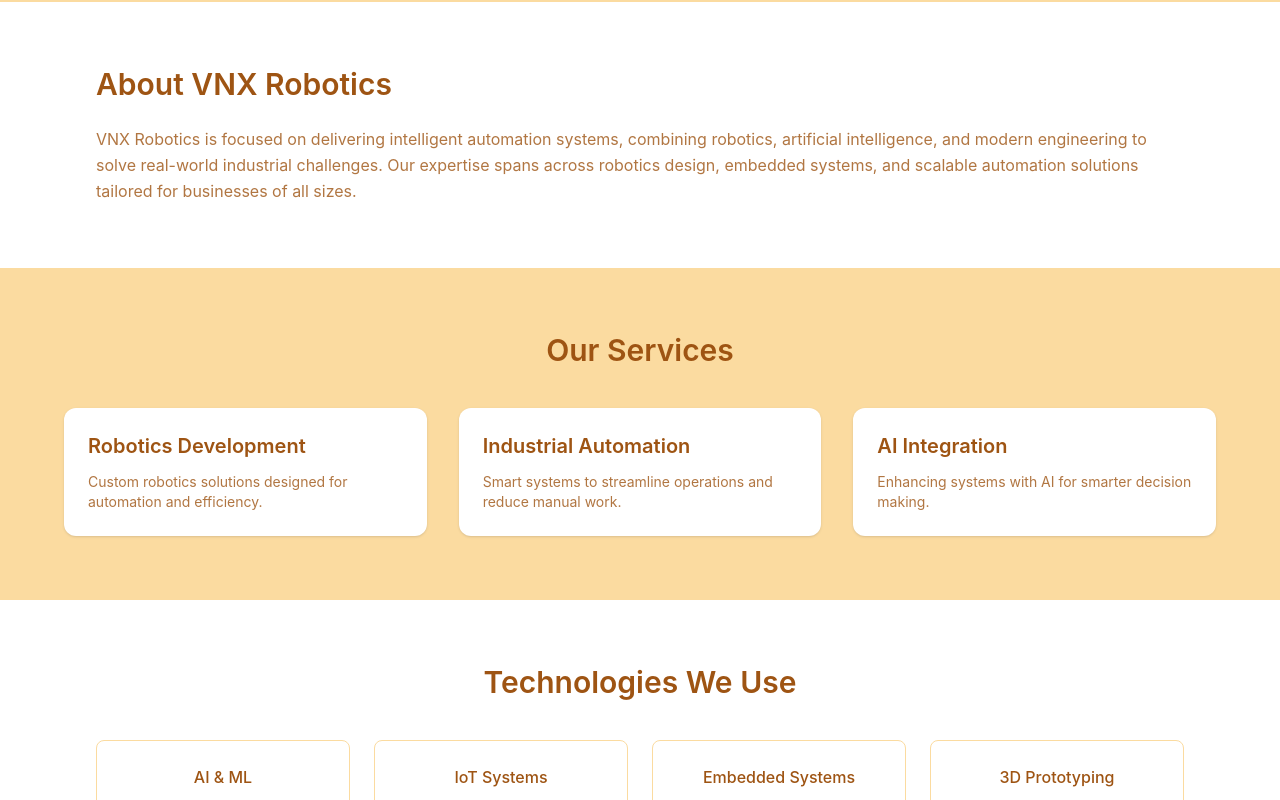
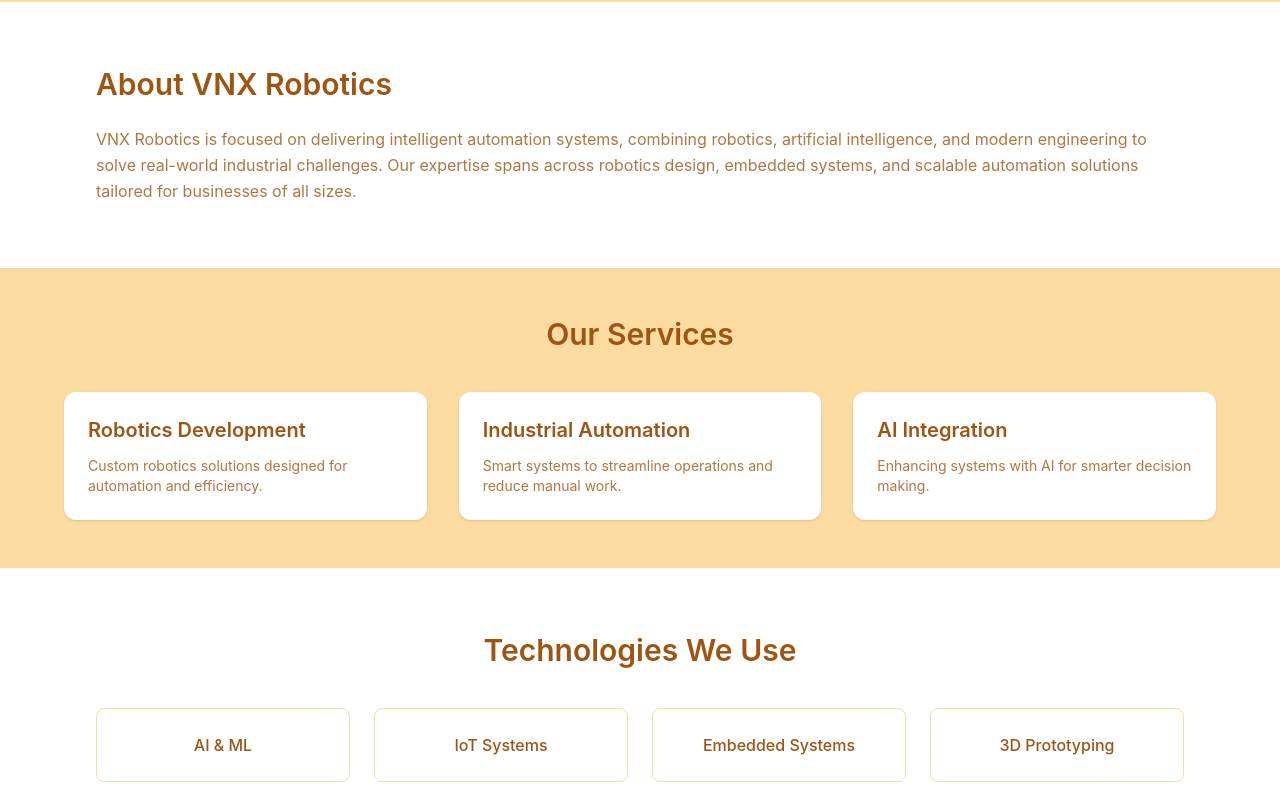
Before and after one commit to Ashish-pal-0502/vnx-robotics-web, a Next.js app: page / in a window 1280 px wide. Shown: the part 442-1242 px from the top of the page. Built offline with nearby package versions, Linux system fonts and the light colour scheme; no server answers.

Commit message:
Ashish dev branch first change done

```diff
--- a/src/app/page.js
+++ b/src/app/page.js
@@ -28,7 +28,7 @@
         </p>
       </section>
 
-      <section className="bg-secondary-400 py-16 px-4 md:px-8">
+      <section className="bg-secondary-400 py-12 px-4 md:px-8">
         <div className="max-w-6xl mx-auto">
           <h2 className="text-3xl font-semibold text-[#9E5413] mb-10 text-center">
             Our Services
```
